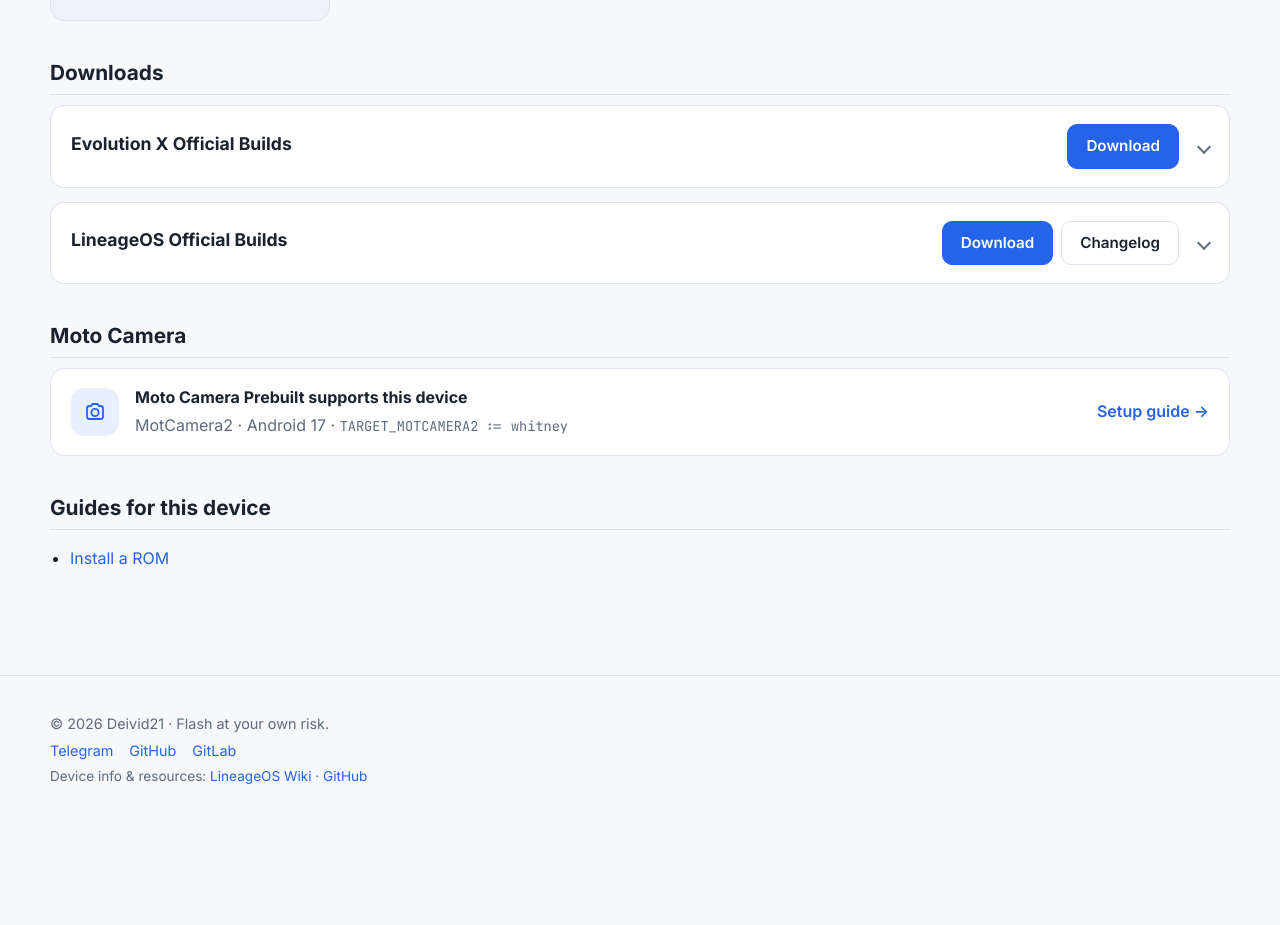
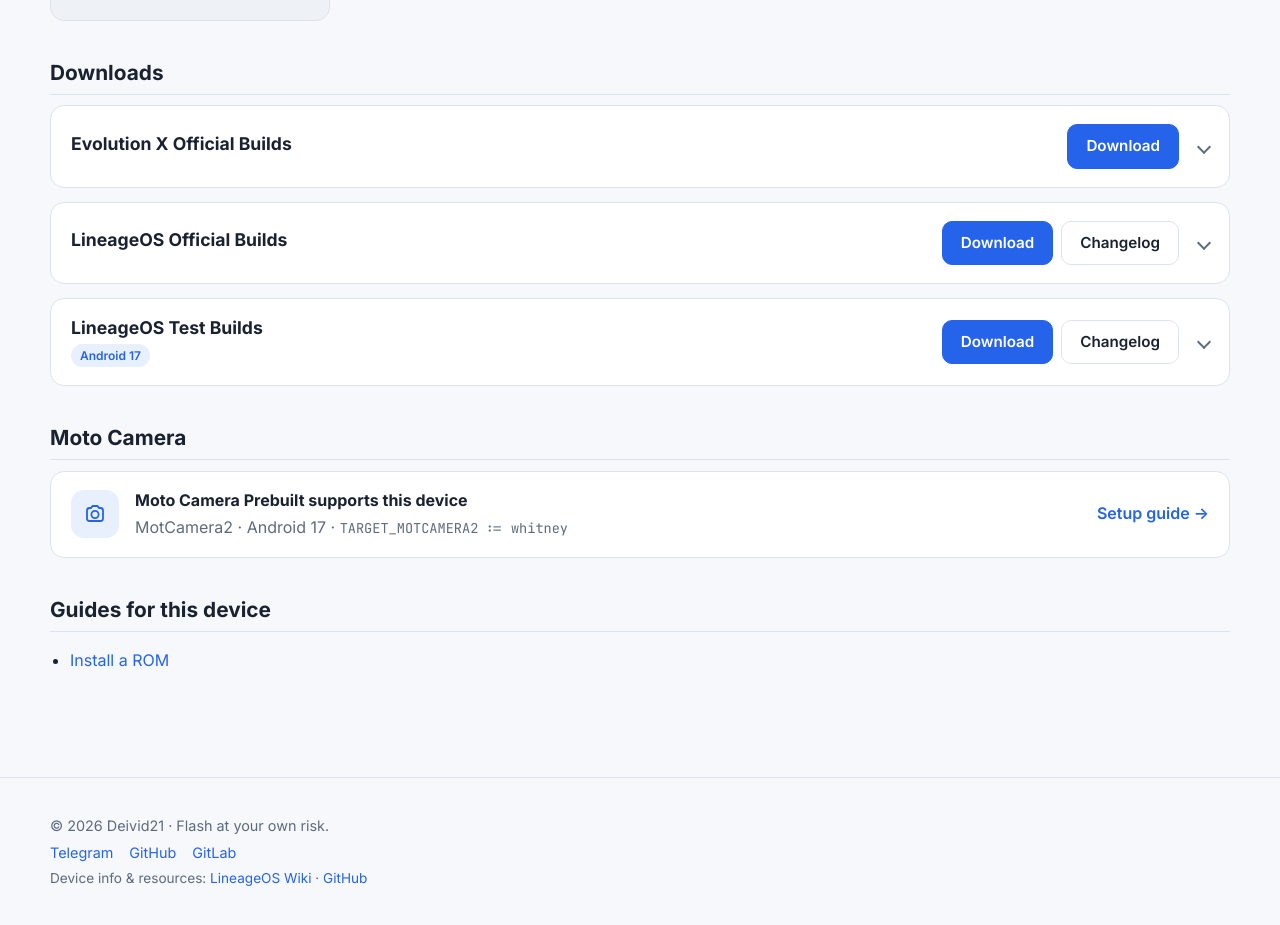
Before and after one commit to Deivid21/deivid21.github.io, a Jekyll site: the page built from _devices/guam.md, in a window 1280 px wide and 1357 px high, cut to the strip 431-1356 px from the top of the window. Built offline with Jekyll 4.4.1, drawn with Linux system fonts in a browser that asks for light colours; part of the change alters nothing that is shown.

Commit message:
feat(devices): add LineageOS 24.0 test build for guam
Add the 2026-11-06 LineageOS 24.0 (Android 17) test build next to
the official LineageOS card.

Co-Authored-By: Claude Opus 5.5 <noreply@anthropic.com>

```diff
--- a/_devices/guam.md
+++ b/_devices/guam.md
@@ -19,4 +19,28 @@ roms:
     # version: ""
     # status: active      # active | discontinued
     # date: 2026-11-03
+  - name: LineageOS
+    type: test
+    android: 17
+    version: "24.0"
+    status: active
+    date: 2026-11-06
+    download: https://github.com/Deivid21/RELEASES/releases/download/lineage-24.0-20261106-UNOFFICIAL-guam/lineage-24.0-20261106-UNOFFICIAL-guam.zip
+    changelog: https://github.com/Deivid21/RELEASES/releases/tag/lineage-24.0-20261106-UNOFFICIAL-guam
+    sha256: "a043b741af75ca958c8a169bb61fee43076acd76f25f246f02849ff858e9b7b2"
+    filesize: "1.67 GB"
+    security_patch: November 2026
+    gapps: true
+    forum: https://xdaforums.com/t/rom-17-official-lineageos-24-0-for-moto-e7-plus-guam.4807801/
+    files:
+      - name: boot.img
+        url: https://github.com/Deivid21/RELEASES/releases/download/lineage-24.0-20261106-UNOFFICIAL-guam/boot.img
+      - name: dtbo.img
+        url: https://github.com/Deivid21/RELEASES/releases/download/lineage-24.0-20261106-UNOFFICIAL-guam/dtbo.img
+      - name: recovery.img
+        url: https://github.com/Deivid21/RELEASES/releases/download/lineage-24.0-20261106-UNOFFICIAL-guam/recovery.img
+      - name: vbmeta.img
+        url: https://github.com/Deivid21/RELEASES/releases/download/lineage-24.0-20261106-UNOFFICIAL-guam/vbmeta.img
+    notes: "Test build: November 2026 security patch, SELinux set to permissive, Linux kernel 4.19.325-cip136. Also EROFS filesystem, odm partition, higher dalvik-heap limits, blurs available (off by default), camera blobs from guamna, overlays from guamp and Moto Camera 2 built from prebuilt source."
+    notes_es: "Build de prueba: parche de seguridad de noviembre de 2026, SELinux en permissive, kernel Linux 4.19.325-cip136. Además: sistema de archivos EROFS, partición odm, límites de dalvik-heap más altos, blurs disponibles (desactivados por defecto), blobs de cámara de guamna, overlays de guamp y Moto Camera 2 compilada desde prebuilts."
 ---
```
